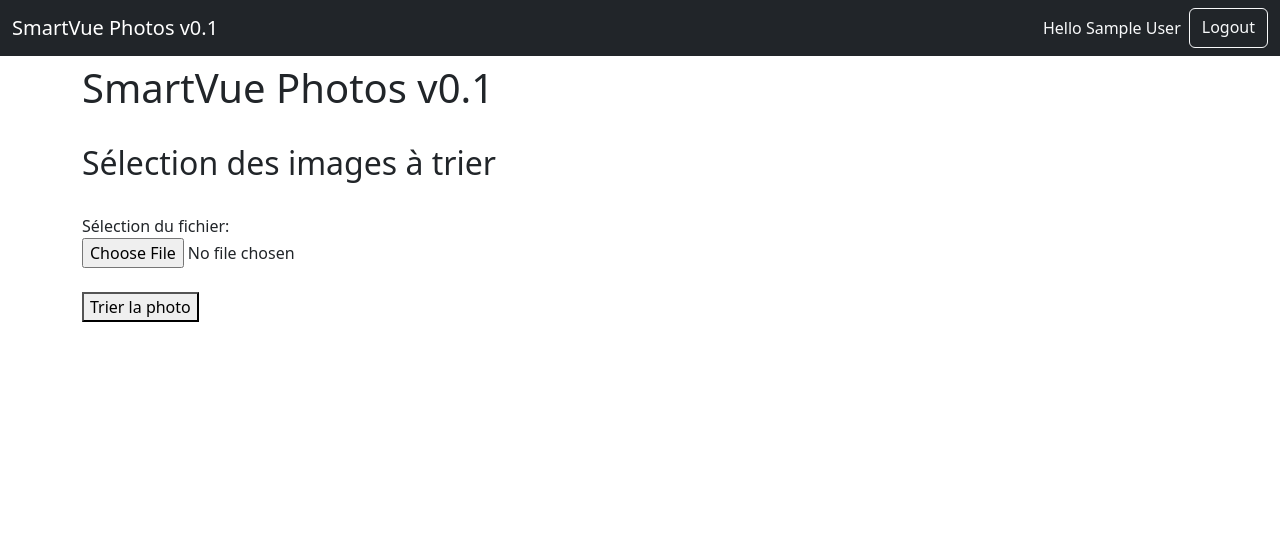
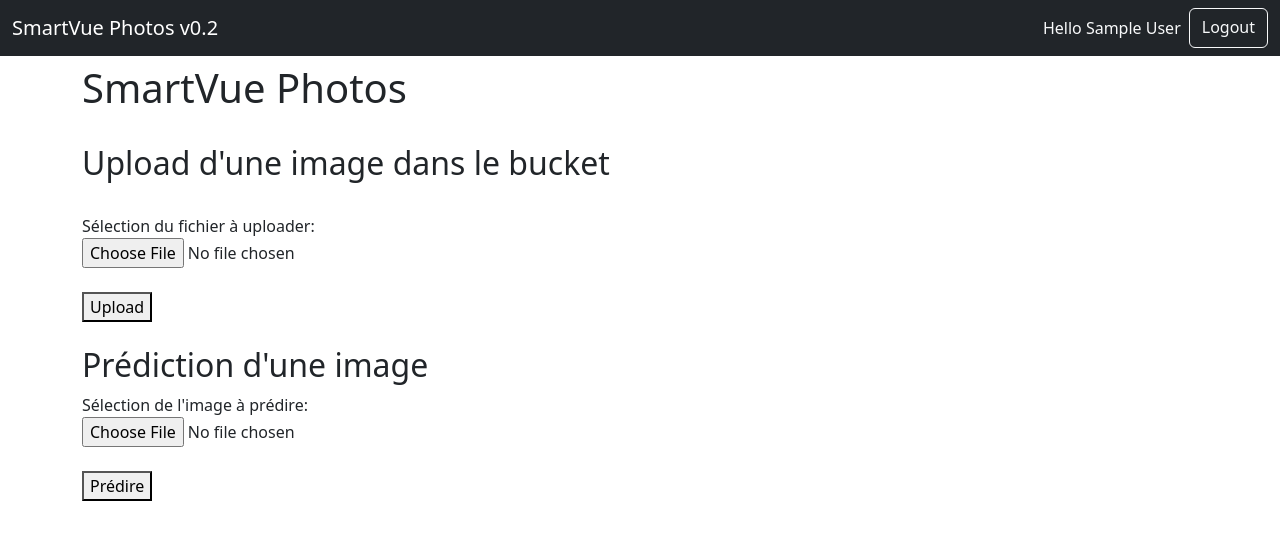
Before and after one commit to IamMoShi/MGL869-IA-project, a Node server app: page / in a window 1280 px wide. Shown: the top 540 px of the page. Run offline with Node 20, Linux system fonts and the light colour scheme; the visitor is signed in with stand-in values (Sample User, id 1); data that the repository does not hold is empty; some libraries are stand-ins or nearby versions.

Commit message:
[PREDICT] Allow to predict a single image.

```diff
--- a/web-server/app/server.js
+++ b/web-server/app/server.js
@@ -4,6 +4,7 @@ const session = require('express-session');
 const authRoutes = require('./routes/auth');
 const dashboardRoutes = require('./routes/dashboard');
 const uploadRoutes = require('./routes/upload');
+const predictRoutes = require('./routes/predict_image');
 const db = require('./db.js');
 const { init: initAuth } = require('./auth');
 const path = require('path')
@@ -29,6 +30,7 @@ app.use(passport.session());
 app.use('/', authRoutes);
 app.use('/', dashboardRoutes);
 app.use('/', uploadRoutes);
+app.use('/', predictRoutes);
 
 db.sync({ force: false })
   .then(() => {
--- a/web-server/app/views/dashboard.pug
+++ b/web-server/app/views/dashboard.pug
@@ -2,14 +2,23 @@ extends layout.pug
 
 block content
   .container
-    h1 SmartVue Photos v0.1
+    h1 SmartVue Photos
     br
-    h2 Sélection des images à trier
+    h2 Upload d'une image dans le bucket
     br
     form(action="/upload" method="post" enctype="multipart/form-data")
-      label(for="fileInput") Sélection du fichier:
+      label(for="fileInput") Sélection du fichier à uploader:
       br
       input#fileInput(type="file" name="file")
       br
       br
-      button(type="submit") Trier la photo
+      button(type="submit") Upload
+    br
+    h2 Prédiction d'une image
+    form(action="/predictimage" method="post" enctype="multipart/form-data")
+      label(for="fileInput") Sélection de l'image à prédire:
+      br
+      input#fileInput(type="file" name="file")
+      br
+      br
+      button(type="submit") Prédire
--- a/web-server/app/views/layout.pug
+++ b/web-server/app/views/layout.pug
@@ -1,7 +1,7 @@
 doctype html
 head
   meta(charset='utf-8')
-  title SmartVue Photos v0.1
+  title SmartVue Photos v0.2
   meta(name='viewport' content='width=device-width, initial-scale=1')
   link(
     href='https://cdn.jsdelivr.net/npm/bootstrap@5.3.3/dist/css/bootstrap.min.css'
@@ -11,7 +11,7 @@ head
   )
   nav.navbar.navbar-expand-lg.navbar-dark.bg-dark
     .container-fluid
-      a.navbar-brand(href='#') SmartVue Photos v0.1
+      a.navbar-brand(href='#') SmartVue Photos v0.2
       button.navbar-toggler(type='button' data-bs-toggle='collapse' data-bs-target='#navbarSupportedContent' aria-controls='navbarSupportedContent' aria-expanded='false' aria-label='Toggle navigation')
         span.navbar-toggler-icon
       if name
```
Also changed, not shown: web-server/app/controllers/upload.js (+3 -27 lines), web-server/app/routes/predict_image.js (added, +8 -0 lines).
